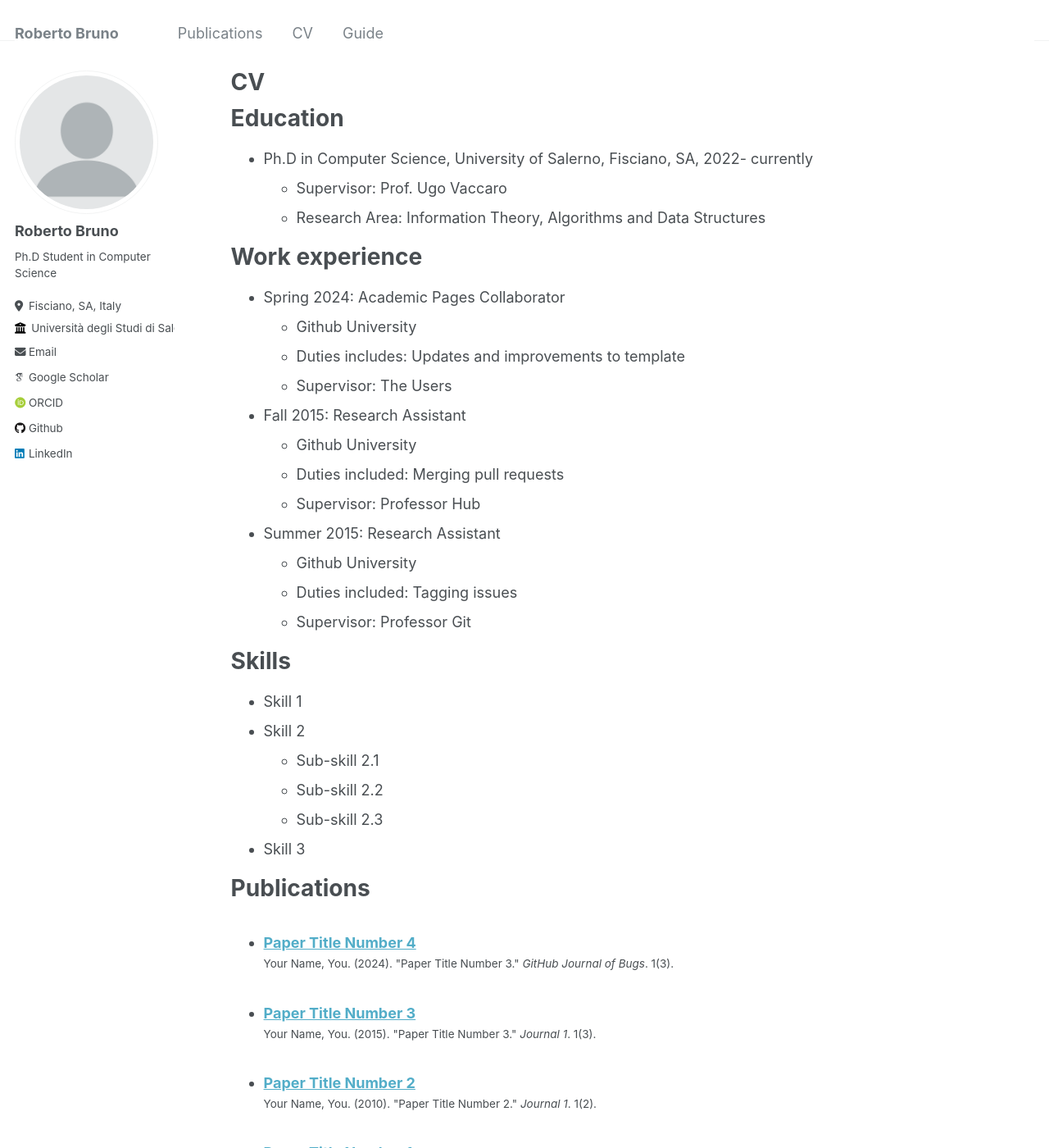
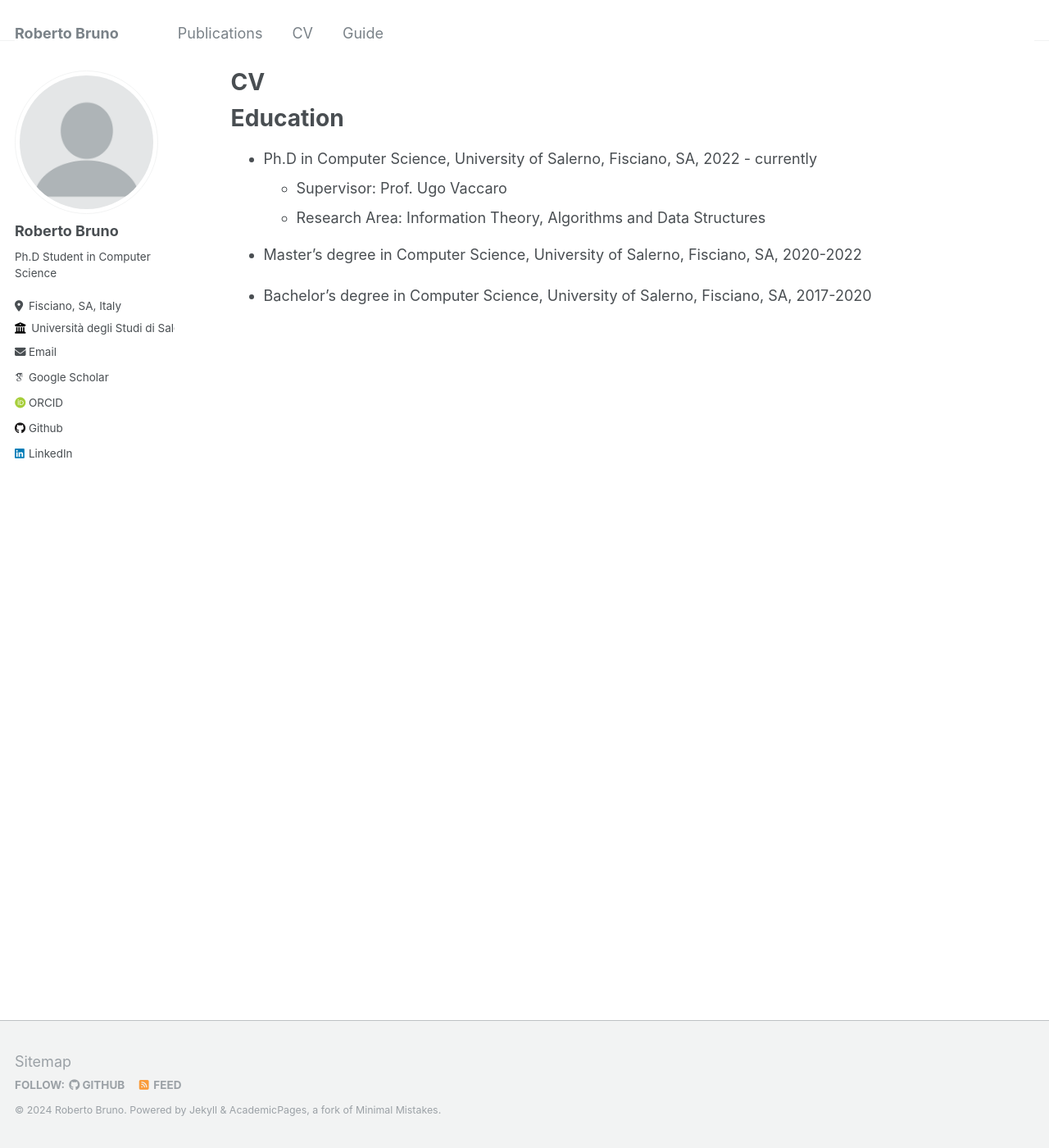
Before and after one commit to Rob11001/Rob11001.github.io, a Jekyll site: the page built from _pages/cv.md, in a window 1280 px wide and 1400 px high. Shown: the whole window at 82% size. Built offline with Jekyll 4.4.1, drawn with Linux system fonts in a browser that asks for light colours; some web fonts are replaced; some of the changed text lies outside the part shown.

Commit message:
Update cv.md

```diff
--- a/_pages/cv.md
+++ b/_pages/cv.md
@@ -11,54 +11,10 @@ redirect_from:
 
 Education
 ======
-* Ph.D in Computer Science, University of Salerno, Fisciano, SA, 2022- currently
+* Ph.D in Computer Science, University of Salerno, Fisciano, SA, 2022 - currently
   * Supervisor: Prof. Ugo Vaccaro
   * Research Area: Information Theory, Algorithms and Data Structures
 
-Work experience
-======
-* Spring 2024: Academic Pages Collaborator
-  * Github University
-  * Duties includes: Updates and improvements to template
-  * Supervisor: The Users
+* Master's degree in Computer Science, University of Salerno, Fisciano, SA, 2020-2022
 
-* Fall 2015: Research Assistant
-  * Github University
-  * Duties included: Merging pull requests
-  * Supervisor: Professor Hub
-
-* Summer 2015: Research Assistant
-  * Github University
-  * Duties included: Tagging issues
-  * Supervisor: Professor Git
-
-Skills
-======
-* Skill 1
-* Skill 2
-  * Sub-skill 2.1
-  * Sub-skill 2.2
-  * Sub-skill 2.3
-* Skill 3
-
-Publications
-======
-  <ul>{% for post in site.publications reversed %}
-    {% include archive-single-cv.html %}
-  {% endfor %}</ul>
-
-Talks
-======
-  <ul>{% for post in site.talks reversed %}
-    {% include archive-single-talk-cv.html  %}
-  {% endfor %}</ul>
-
-Teaching
-======
-  <ul>{% for post in site.teaching reversed %}
-    {% include archive-single-cv.html %}
-  {% endfor %}</ul>
-
-Service and leadership
-======
-* Currently signed in to 43 different slack teams
+* Bachelor's degree in Computer Science, University of Salerno, Fisciano, SA, 2017-2020
```
